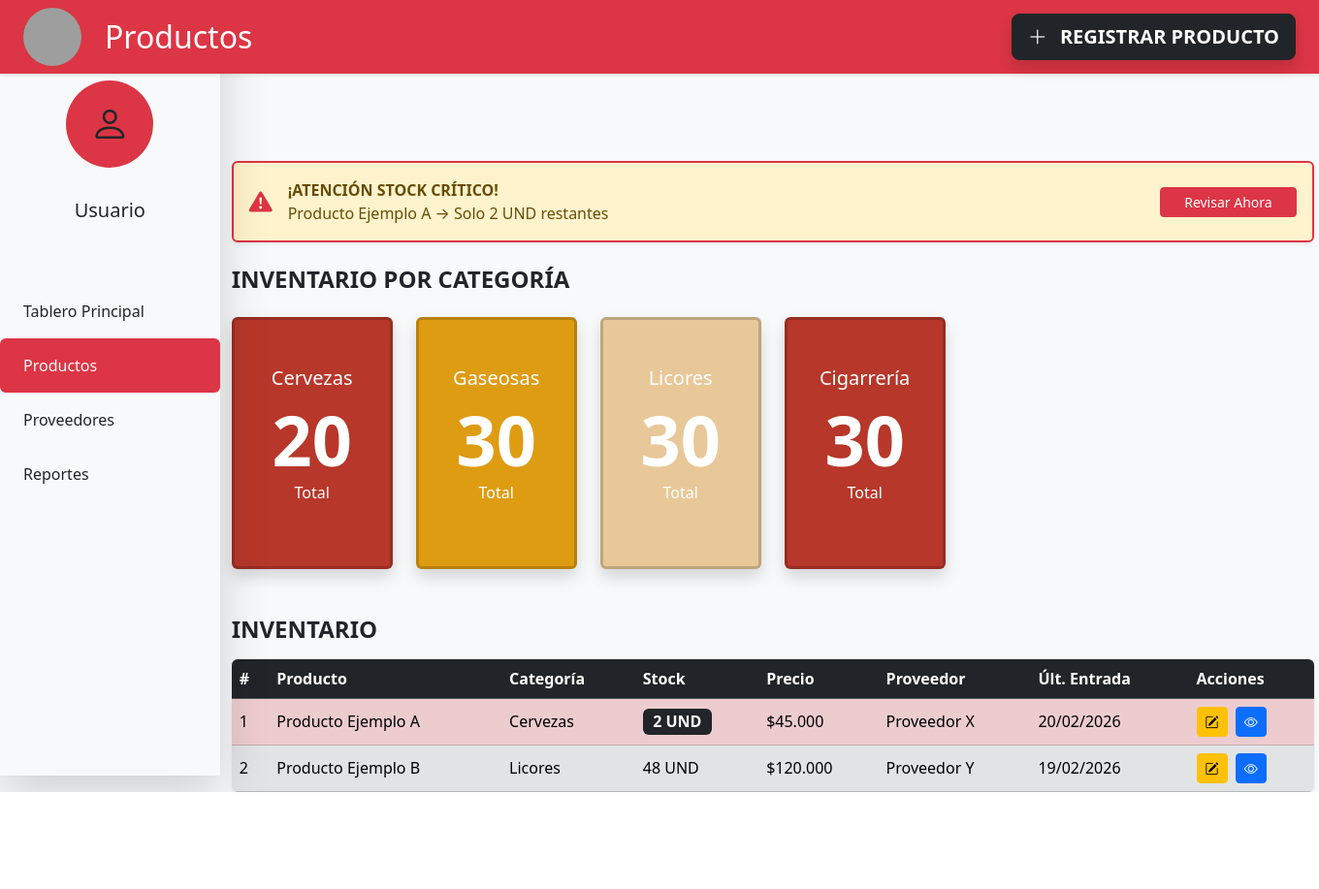
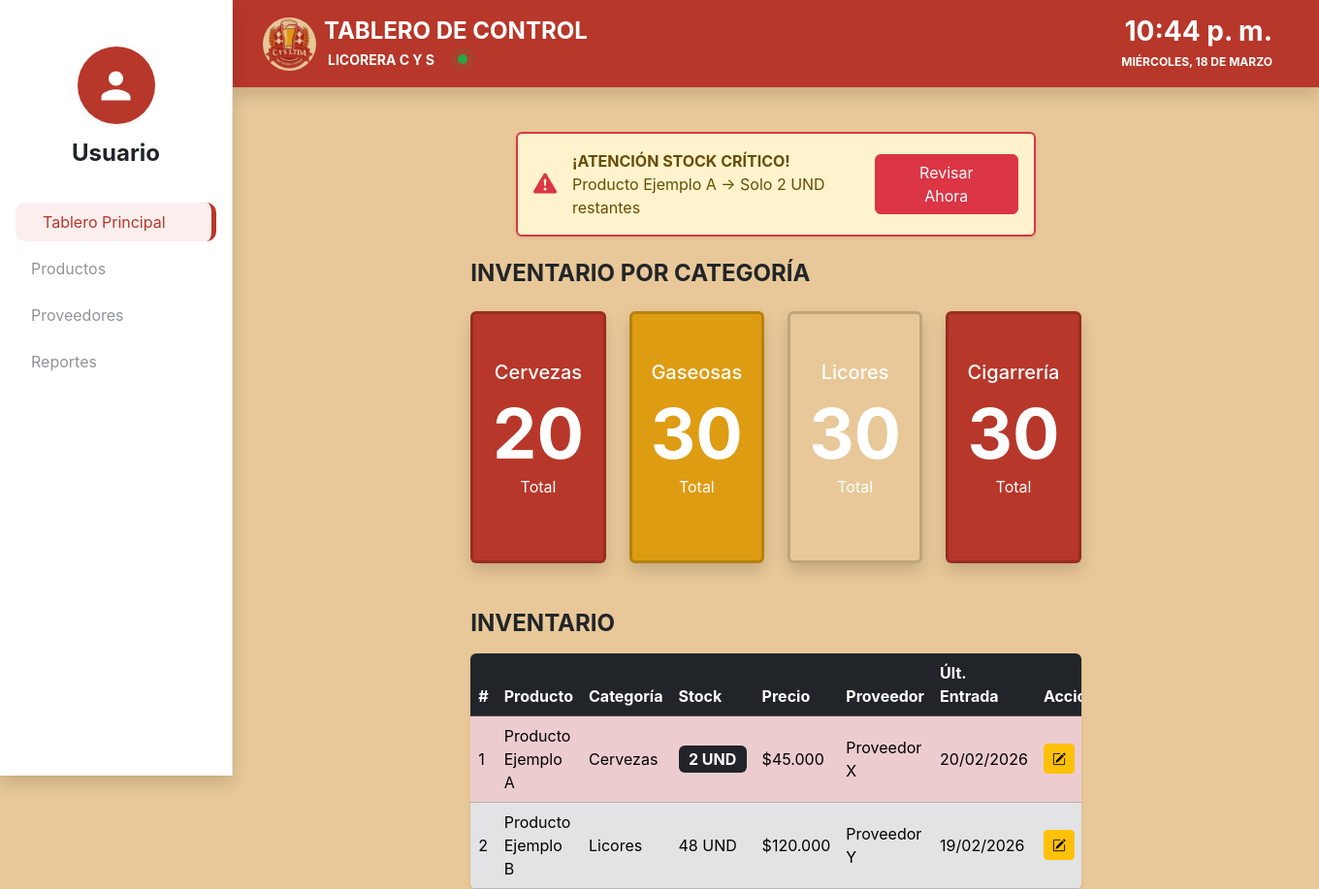
Before and after one commit to foxescar07/licorera, a Django app: page /producto/ in a window 1360 px wide. Shown: the whole page at 97% size. Before the commit the page ends 817 px from the top, so only its background shows below. Run offline with Django 5.2, Linux system fonts and the light colour scheme; data that the repository does not hold is empty; grey boxes are pictures that could not be loaded.

Commit message:
feat: agregar ultimos detalles del codigo

```diff
--- a/producto/templates/producto.html
+++ b/producto/templates/producto.html
@@ -1,66 +1,16 @@
-<!DOCTYPE html>
-<html lang="es">
-<head>
-  <meta charset="UTF-8">
-  <meta name="viewport" content="width=device-width, initial-scale=1.0">
-  <title>Productos - Distribuciones CYS </title>
-  <link href="https://cdn.jsdelivr.net/npm/bootstrap@5.3.3/dist/css/bootstrap.min.css" rel="stylesheet" integrity="sha384-QWTKZyjpPEjISv5WaRU9OFeRpok6YctnYmDr5pNlyT2bRjXh0JMhjY6hW+ALEwIH" crossorigin="anonymous">
-  <link rel="stylesheet" href="https://cdn.jsdelivr.net/npm/bootstrap-icons@1.11.3/font/bootstrap-icons.min.css">
-  <link rel="icon" href="imagenes/favicon.ico" type="image/x-icon">
-</head>
-<body class="bg-light">
+{% extends "base.html" %}
+{% block content %}
 
-  <!-- Barra superior Roja -->
-  <nav class="navbar navbar-expand-lg bg-danger navbar-dark shadow-sm sticky-top"><!--permanece visible al hacer scroll.-->
-    <div class="container-fluid px-4">
 
-      <img src="imagenes/logo_Distribuidora.jpg" alt="Logo" width="60" height="60" style="background-color: #B7372A;" class="rounded-circle me-3">
-      <a class="navbar-brand fw-medium mx-2 fs-2 ms-2" href="#">Productos</a>
 
-     <!-- Botón para abrir modal de nuevo producto (empujado a la derecha) -->
-      <div class="ms-auto">
-        <button class="btn btn-dark btn-lg px-3 py-2 fw-bold shadow"
-                data-bs-toggle="modal"
-                data-bs-target="#modalNuevoProducto"> <!-- Botón para abrir modal de nuevo producto -->
-          <i class="bi bi-plus-lg me-2"></i> REGISTRAR PRODUCTO
-        </button>
-      </div>
-    </div>
-  </nav>
-
-  <!-- Sidebar fija -->
-  <div class="col-lg-2 col-xl-2 bg-light text-dark vh-100 position-fixed start-0 top-0 overflow-auto p-0 shadow-lg" style="z-index: 1000;"><!--vh-100 → ocupa toda la altura de la ventana - el overflow permite scroll si el contenido es largo.-->
-    <div class="text-center py-5">
-        <!-- Círculo con ícono de usuario -->
-      <div class="bg-danger rounded-circle mb-3 d-inline-flex align-items-center justify-content-center mx-auto" style="width: 90px; height: 90px; margin-top: 35px;">
-        <i class="bi bi-person fs-1 text-dark"></i>
-      </div>
-      <h5 class="mt-3 mb-0">Usuario</h5>
-    </div>
-    <!-- Menú de navegación -->
-    <ul class="nav flex-column nav-pills mt-3"><!-- Flex column Hace que los elementos se vean uno debajo del otro (vertical) pills Da estilo de botones tipo pastilla (con fondo al seleccionar)-->
-      <li class="nav-item">
-        <a class="nav-link text-dark py-3 px-4" href="#">Tablero Principal</a>
-      </li>
-      <li class="nav-item">
-        <a class="nav-link active bg-danger text-light py-3 px-4" aria-current="page" href="#">Productos</a>
-      </li>
-      <li class="nav-item">
-        <a class="nav-link text-dark py-3 px-4" href="#">Proveedores</a>
-      </li>
-      <li class="nav-item">
-        <a class="nav-link text-dark py-3 px-4" href="#">Reportes</a>
-      </li>
-    </ul>
-  </div>
 
   <!-- Contenido principal -->
-  <div class="container" style="margin-left: 16.6667%; padding-top: 90px;"><!--evita que el contenido quede tapado por la navbar fixed -->
+  <div class="container mt-5" ><!--evita que el contenido quede tapado por la navbar fixed -->
        <!-- margin-left → para que no quede tapado por la sidebar (2 columnas = 16.6667%) -->
-    <div class="row justify-content-center">
+    <div class="row justify-content-center pt-3">
 
       <!-- Alert stock bajo -->
-      <div class="col-12">
+      <div class="col-6 d-flex justify-content-center">
         <div class="alert alert-warning border-danger border-2 d-flex align-items-center justify-content-between mb-4 shadow-sm" role="alert">
           <div class="d-flex align-items-center">
             <i class="bi bi-exclamation-triangle-fill fs-4 me-3 text-danger"></i>
@@ -69,15 +19,15 @@
               Producto Ejemplo A → Solo 2 UND restantes
             </div>
           </div>
-          <button type="button" class="btn btn-danger btn-sm px-4">Revisar Ahora</button>
+          <button type="button" class="btn btn-danger btn-ms px-4">Revisar Ahora</button>
         </div>
       </div>
 
       <!-- Tarjetas categorías -->
-      <div class="col-12">
+      <div class="col-7">
         <h4 class="fw-bold mb-4 text-uppercase text-center text-md-start">Inventario por Categoría</h4>
         <div class="row g-4 mb-5">
-          <div class="col-6 col-md-4 col-lg-2">
+          <div class="col-6 col-md-3">
             <div class="card text-white text-center shadow border-3 h-100" style="background-color: #B7372A;">
               <div class="card-body py-5">
                 <h5>Cervezas</h5>
@@ -86,7 +36,7 @@
               </div>
             </div>
           </div>
-          <div class="col-6 col-md-4 col-lg-2">
+          <div class="col-6 col-md-3">
             <div class="card text-white text-center shadow border-3 h-100" style="background-color: #DE9C12;">
               <div class="card-body py-5">
                 <h5>Gaseosas</h5>
@@ -95,7 +45,7 @@
               </div>
             </div>
           </div>
-          <div class="col-6 col-md-4 col-lg-2">
+          <div class="col-6 col-md-3">
             <div class="card text-white text-center shadow border-3 h-100" style="background-color: #E8C898;">
               <div class="card-body py-5">
                 <h5>Licores</h5>
@@ -104,7 +54,7 @@
               </div>
             </div>
           </div>
-          <div class="col-6 col-md-4 col-lg-2">
+          <div class="col-6 col-md-3">
             <div class="card text-white text-center shadow border-3 h-100" style="background-color: #B7372A;">
               <div class="card-body py-5">
                 <h5>Cigarrería</h5>
@@ -117,7 +67,7 @@
       </div>
 
       <!-- Tabla -->
-      <div class="col-12">
+      <div class="col-7">
         <h4 class="fw-bold mb-3 text-uppercase">Inventario</h4>
         <div class="table-responsive shadow-sm rounded overflow-hidden"><!--Recorta o oculta cualquier contenido que se salga-->
           <table class="table table-hover table-striped align-middle mb-0"> <!--table-hover   → resalta fila al pasar mouse . table-striped → filas alternas de color  align - centra verticalmente el contenido.-->
@@ -167,7 +117,7 @@
 
     </div>
   </div>
-
+{% endblock content %}
   <script src="https://cdn.jsdelivr.net/npm/bootstrap@5.3.3/dist/js/bootstrap.bundle.min.js" integrity="sha384-YvpcrYf0tY3lHB60NNkmXc5s9fDVZLESaAA55NDzOxhy9GkcIdslK1eN7N6jIeHz" crossorigin="anonymous"></script>
 </body>
 </html>
```
